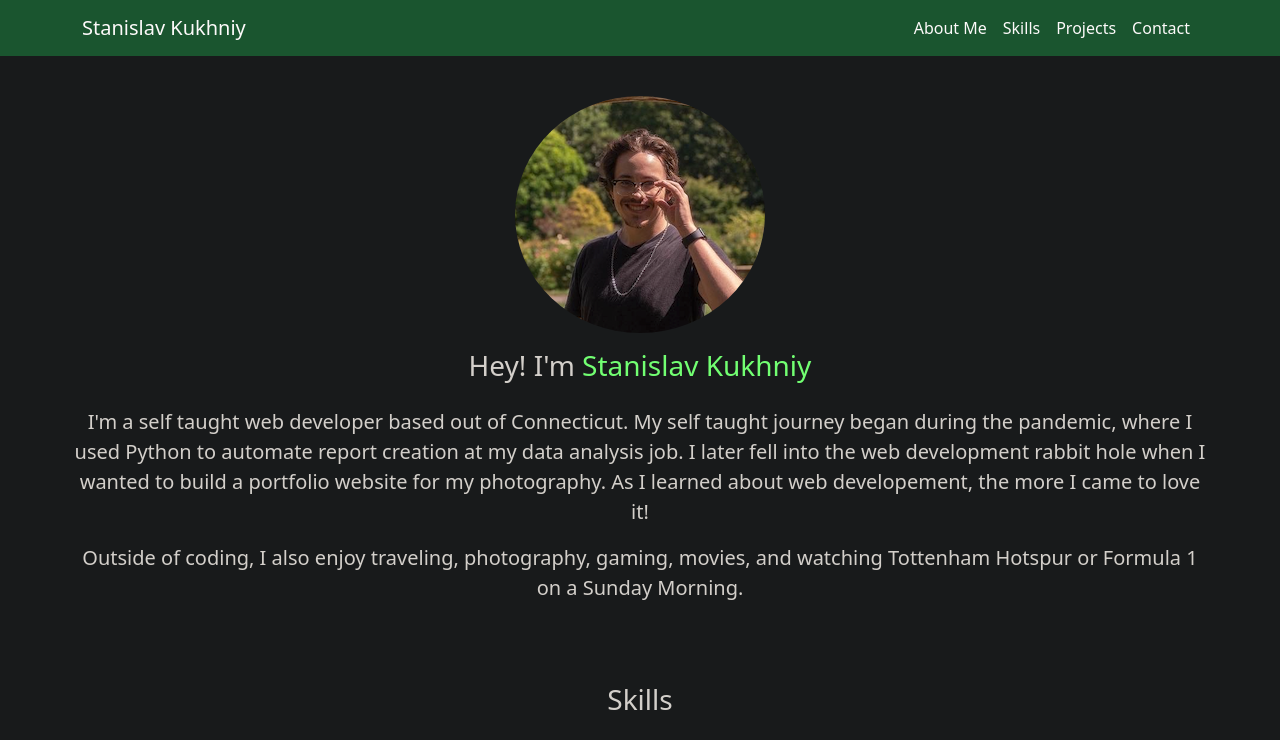
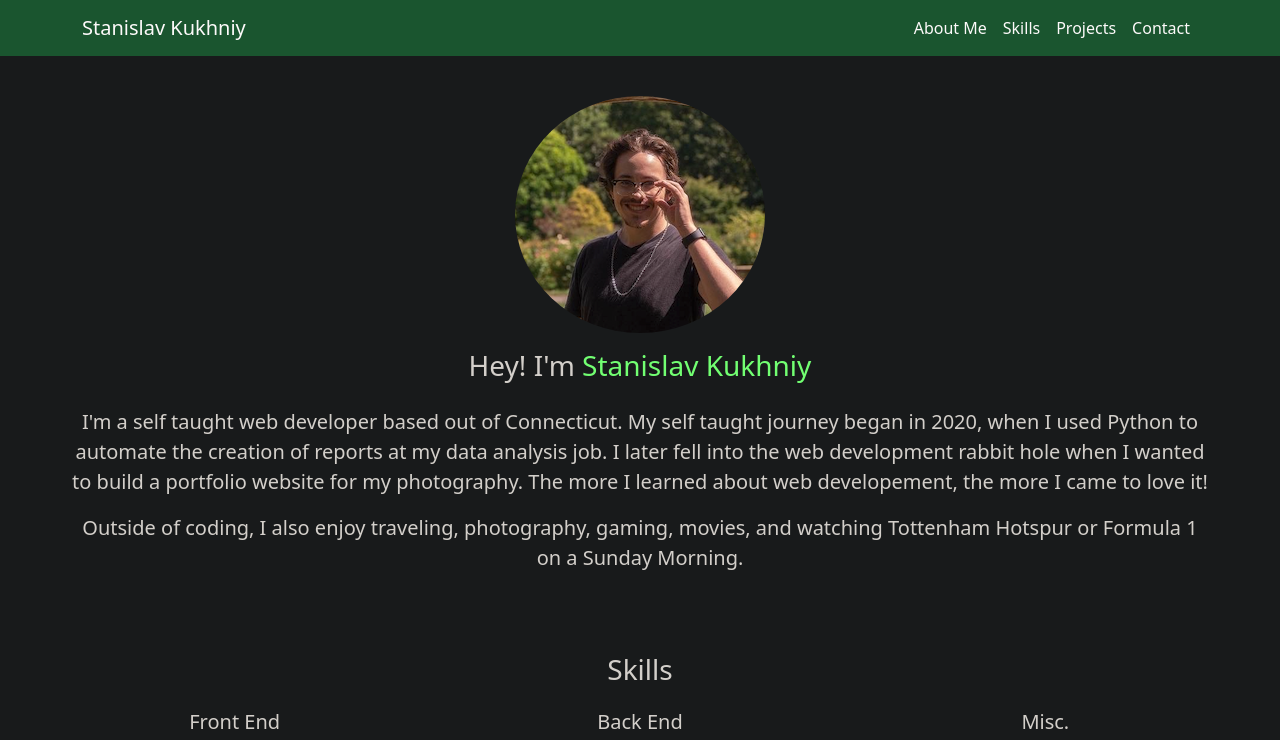
Before and after one commit to skukhniy/personal-website, a React (Create React App) app: page / in a window 1280 px wide. Shown: the top 740 px of the page. Built offline with nearby package versions, Linux system fonts and the light colour scheme.

Commit message:
fixed demo link for the blog

```diff
--- a/src/components/About.js
+++ b/src/components/About.js
@@ -20,10 +20,10 @@ export default function About() {
 					</h3>
 					<p className="pt-3">
 						I'm a self taught web developer based out of Connecticut. My self
-						taught journey began during the pandemic, where I used Python to
-						automate report creation at my data analysis job. I later fell into
+						taught journey began in 2020, when I used Python to
+						automate the creation of reports at my data analysis job. I later fell into
 						the web development rabbit hole when I wanted to build a portfolio
-						website for my photography. As I learned about web developement, the
+						website for my photography. The more I learned about web developement, the
 						more I came to love it!
 					</p>
 					<p>
--- a/src/components/Projects.js
+++ b/src/components/Projects.js
@@ -21,7 +21,7 @@ export default function Projects() {
 						"A full-stack CRUD app using a MERN stack. It implements user authentication for admin privileges, a rich text editor to add design variety to posts, and image uploads. Deployed on AWS using EC2 on a virtual Ubuntu machine."
 					}
 					img={blogPic}
-					demo={"http://18.234.147.248/"}
+					demo={"http://blog.stanislavkukhniy.com/"}
 					code={"https://github.com/skukhniy/blog-api"}
 				/>
 				<ProjectCard
```
